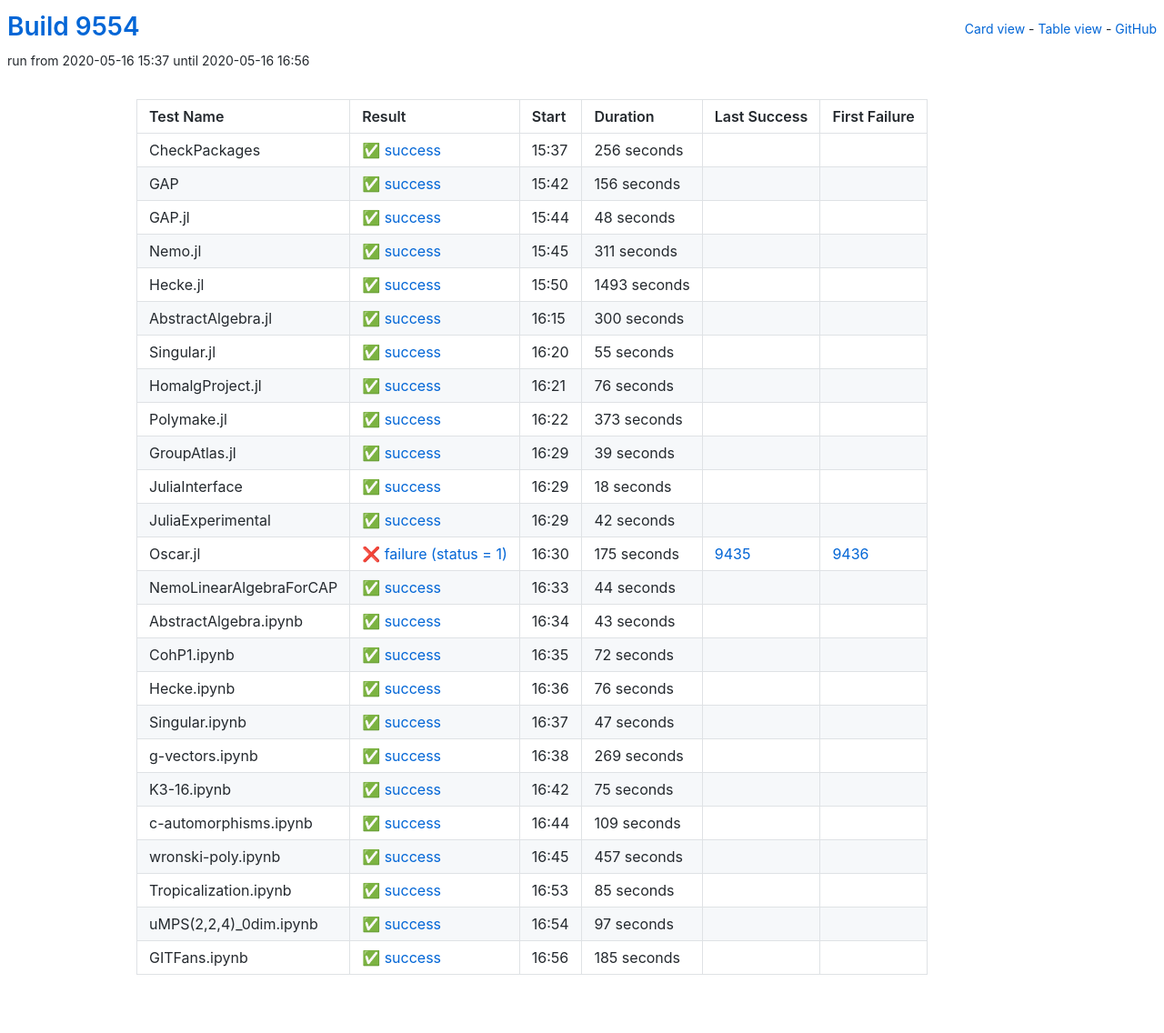
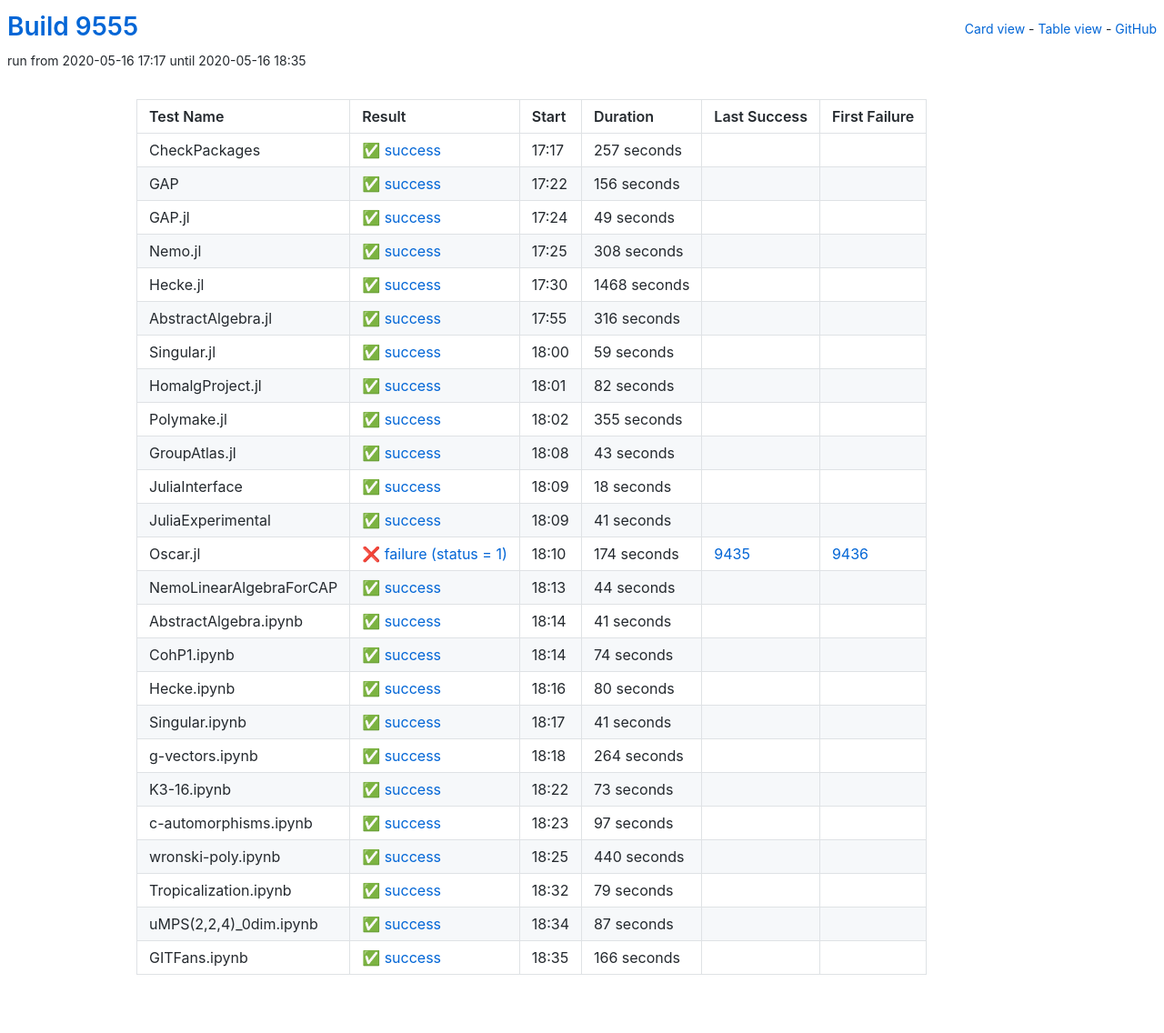
Before and after one commit to oscar-system/oscar-ci-status, a Jekyll site: the page built from table.html, in a window 1280 px wide. Shown: the whole page at 91% size. Built offline with Jekyll 4.4.1, drawn with Linux system fonts in a browser that asks for light colours.

Commit message:
Build 9555

```diff
--- a/_data/ci.yml
+++ b/_data/ci.yml
@@ -1,17 +1,17 @@
-build: 9554
-build_url: https://oscarci.mathematik.uni-kl.de/job/oscar/9554/
+build: 9555
+build_url: https://oscarci.mathematik.uni-kl.de/job/oscar/9555/
 job: oscar
 tests:
-- duration: 256
+- duration: 257
   exitcode: 0
   first_failure: false
   first_failure_url: null
   id: checkpackages
   last_success: false
   last_success_url: null
-  log: https://oscarci.mathematik.uni-kl.de/job/oscar/9554/artifact/logs/build-9554/CheckPackages.log
+  log: https://oscarci.mathematik.uni-kl.de/job/oscar/9555/artifact/logs/build-9555/CheckPackages.log
   name: CheckPackages
-  start: 2020-05-16 15:37
+  start: 2020-05-16 17:17
   status: success
   success: true
 - duration: 156
@@ -21,105 +21,105 @@ tests:
   id: gap
   last_success: false
   last_success_url: null
-  log: https://oscarci.mathematik.uni-kl.de/job/oscar/9554/artifact/logs/build-9554/GAP.log
+  log: https://oscarci.mathematik.uni-kl.de/job/oscar/9555/artifact/logs/build-9555/GAP.log
   name: GAP
-  start: 2020-05-16 15:42
+  start: 2020-05-16 17:22
   status: success
   success: true
-- duration: 48
+- duration: 49
   exitcode: 0
   first_failure: false
   first_failure_url: null
   id: gap-jl
   last_success: false
   last_success_url: null
-  log: https://oscarci.mathematik.uni-kl.de/job/oscar/9554/artifact/logs/build-9554/GAP.jl.log
+  log: https://oscarci.mathematik.uni-kl.de/job/oscar/9555/artifact/logs/build-9555/GAP.jl.log
   name: GAP.jl
-  start: 2020-05-16 15:44
+  start: 2020-05-16 17:24
   status: success
   success: true
-- duration: 311
+- duration: 308
   exitcode: 0
   first_failure: false
   first_failure_url: null
   id: nemo-jl
   last_success: false
   last_success_url: null
-  log: https://oscarci.mathematik.uni-kl.de/job/oscar/9554/artifact/logs/build-9554/Nemo.jl.log
+  log: https://oscarci.mathematik.uni-kl.de/job/oscar/9555/artifact/logs/build-9555/Nemo.jl.log
   name: Nemo.jl
-  start: 2020-05-16 15:45
+  start: 2020-05-16 17:25
   status: success
   success: true
-- duration: 1493
+- duration: 1468
   exitcode: 0
   first_failure: false
   first_failure_url: null
   id: hecke-jl
   last_success: false
   last_success_url: null
-  log: https://oscarci.mathematik.uni-kl.de/job/oscar/9554/artifact/logs/build-9554/Hecke.jl.log
+  log: https://oscarci.mathematik.uni-kl.de/job/oscar/9555/artifact/logs/build-9555/Hecke.jl.log
   name: Hecke.jl
-  start: 2020-05-16 15:50
+  start: 2020-05-16 17:30
   status: success
   success: true
-- duration: 300
+- duration: 316
   exitcode: 0
   first_failure: false
   first_failure_url: null
   id: abstractalgebra-jl
   last_success: false
   last_success_url: null
-  log: https://oscarci.mathematik.uni-kl.de/job/oscar/9554/artifact/logs/build-9554/AbstractAlgebra.jl.log
+  log: https://oscarci.mathematik.uni-kl.de/job/oscar/9555/artifact/logs/build-9555/AbstractAlgebra.jl.log
   name: AbstractAlgebra.jl
-  start: 2020-05-16 16:15
+  start: 2020-05-16 17:55
   status: success
   success: true
-- duration: 55
+- duration: 59
   exitcode: 0
   first_failure: false
   first_failure_url: null
   id: singular-jl
   last_success: false
   last_success_url: null
-  log: https://oscarci.mathematik.uni-kl.de/job/oscar/9554/artifact/logs/build-9554/Singular.jl.log
+  log: https://oscarci.mathematik.uni-kl.de/job/oscar/9555/artifact/logs/build-9555/Singular.jl.log
   name: Singular.jl
-  start: 2020-05-16 16:20
+  start: 2020-05-16 18:00
   status: success
   success: true
-- duration: 76
+- duration: 82
   exitcode: 0
   first_failure: false
   first_failure_url: null
   id: homalgproject-jl
   last_success: false
   last_success_url: null
-  log: https://oscarci.mathematik.uni-kl.de/job/oscar/9554/artifact/logs/build-9554/HomalgProject.jl.log
+  log: https://oscarci.mathematik.uni-kl.de/job/oscar/9555/artifact/logs/build-9555/HomalgProject.jl.log
   name: HomalgProject.jl
-  start: 2020-05-16 16:21
+  start: 2020-05-16 18:01
   status: success
   success: true
-- duration: 373
+- duration: 355
   exitcode: 0
   first_failure: false
   first_failure_url: null
   id: polymake-jl
   last_success: false
   last_success_url: null
-  log: https://oscarci.mathematik.uni-kl.de/job/oscar/9554/artifact/logs/build-9554/Polymake.jl.log
+  log: https://oscarci.mathematik.uni-kl.de/job/oscar/9555/artifact/logs/build-9555/Polymake.jl.log
   name: Polymake.jl
-  start: 2020-05-16 16:22
+  start: 2020-05-16 18:02
   status: success
   success: true
-- duration: 39
+- duration: 43
   exitcode: 0
   first_failure: false
   first_failure_url: null
   id: groupatlas-jl
   last_success: false
   last_success_url: null
-  log: https://oscarci.mathematik.uni-kl.de/job/oscar/9554/artifact/logs/build-9554/GroupAtlas.jl.log
+  log: https://oscarci.mathematik.uni-kl.de/job/oscar/9555/artifact/logs/build-9555/GroupAtlas.jl.log
   name: GroupAtlas.jl
-  start: 2020-05-16 16:29
+  start: 2020-05-16 18:08
   status: success
   success: true
 - duration: 18
@@ -129,33 +129,33 @@ tests:
   id: juliainterface
   last_success: false
   last_success_url: null
-  log: https://oscarci.mathematik.uni-kl.de/job/oscar/9554/artifact/logs/build-9554/JuliaInterface.log
+  log: https://oscarci.mathematik.uni-kl.de/job/oscar/9555/artifact/logs/build-9555/JuliaInterface.log
   name: JuliaInterface
-  start: 2020-05-16 16:29
+  start: 2020-05-16 18:09
   status: success
   success: true
-- duration: 42
+- duration: 41
   exitcode: 0
   first_failure: false
   first_failure_url: null
   id: juliaexperimental
   last_success: false
   last_success_url: null
-  log: https://oscarci.mathematik.uni-kl.de/job/oscar/9554/artifact/logs/build-9554/JuliaExperimental.log
+  log: https://oscarci.mathematik.uni-kl.de/job/oscar/9555/artifact/logs/build-9555/JuliaExperimental.log
   name: JuliaExperimental
-  start: 2020-05-16 16:29
+  start: 2020-05-16 18:09
   status: success
   success: true
-- duration: 175
+- duration: 174
   exitcode: 1
   first_failure: 9436
   first_failure_url: https://oscarci.mathematik.uni-kl.de/job/oscar/9436/
   id: oscar-jl
   last_success: 9435
   last_success_url: https://oscarci.mathematik.uni-kl.de/job/oscar/9435/
-  log: https://oscarci.mathematik.uni-kl.de/job/oscar/9554/artifact/logs/build-9554/Oscar.jl.log
+  log: https://oscarci.mathematik.uni-kl.de/job/oscar/9555/artifact/logs/build-9555/Oscar.jl.log
   name: Oscar.jl
-  start: 2020-05-16 16:30
+  start: 2020-05-16 18:10
   status: failure
   success: false
 - duration: 44
@@ -165,140 +165,140 @@ tests:
   id: nemolinearalgebraforcap
   last_success: false
   last_success_url: null
-  log: https://oscarci.mathematik.uni-kl.de/job/oscar/9554/artifact/logs/build-9554/NemoLinearAlgebraForCAP.log
+  log: https://oscarci.mathematik.uni-kl.de/job/oscar/9555/artifact/logs/build-9555/NemoLinearAlgebraForCAP.log
   name: NemoLinearAlgebraForCAP
-  start: 2020-05-16 16:33
+  start: 2020-05-16 18:13
   status: success
   success: true
-- duration: 43
+- duration: 41
   exitcode: 0
   first_failure: false
   first_failure_url: null
   id: abstractalgebra-ipynb
   last_success: false
   last_success_url: null
-  log: https://oscarci.mathematik.uni-kl.de/job/oscar/9554/artifact/logs/build-9554/AbstractAlgebra.ipynb.log
+  log: https://oscarci.mathematik.uni-kl.de/job/oscar/9555/artifact/logs/build-9555/AbstractAlgebra.ipynb.log
   name: AbstractAlgebra.ipynb
-  start: 2020-05-16 16:34
+  start: 2020-05-16 18:14
   status: success
   success: true
-- duration: 72
+- duration: 74
   exitcode: 0
   first_failure: false
   first_failure_url: null
   id: cohp1-ipynb
   last_success: false
   last_success_url: null
-  log: https://oscarci.mathematik.uni-kl.de/job/oscar/9554/artifact/logs/build-9554/CohP1.ipynb.log
+  log: https://oscarci.mathematik.uni-kl.de/job/oscar/9555/artifact/logs/build-9555/CohP1.ipynb.log
   name: CohP1.ipynb
-  start: 2020-05-16 16:35
+  start: 2020-05-16 18:14
   status: success
   success: true
-- duration: 76
+- duration: 80
   exitcode: 0
   first_failure: false
   first_failure_url: null
   id: hecke-ipynb
   last_success: false
   last_success_url: null
-  log: https://oscarci.mathematik.uni-kl.de/job/oscar/9554/artifact/logs/build-9554/Hecke.ipynb.log
+  log: https://oscarci.mathematik.uni-kl.de/job/oscar/9555/artifact/logs/build-9555/Hecke.ipynb.log
   name: Hecke.ipynb
-  start: 2020-05-16 16:36
+  start: 2020-05-16 18:16
   status: success
   success: true
-- duration: 47
+- duration: 41
   exitcode: 0
   first_failure: false
   first_failure_url: null
   id: singular-ipynb
   last_success: false
   last_success_url: null
-  log: https://oscarci.mathematik.uni-kl.de/job/oscar/9554/artifact/logs/build-9554/Singular.ipynb.log
+  log: https://oscarci.mathematik.uni-kl.de/job/oscar/9555/artifact/logs/build-9555/Singular.ipynb.log
   name: Singular.ipynb
-  start: 2020-05-16 16:37
+  start: 2020-05-16 18:17
   status: success
   success: true
-- duration: 269
+- duration: 264
   exitcode: 0
   first_failure: false
   first_failure_url: null
   id: g-vectors-ipynb
   last_success: false
   last_success_url: null
-  log: https://oscarci.mathematik.uni-kl.de/job/oscar/9554/artifact/logs/build-9554/g-vectors.ipynb.log
+  log: https://oscarci.mathematik.uni-kl.de/job/oscar/9555/artifact/logs/build-9555/g-vectors.ipynb.log
   name: g-vectors.ipynb
-  start: 2020-05-16 16:38
+  start: 2020-05-16 18:18
   status: success
   success: true
-- duration: 75
+- duration: 73
   exitcode: 0
   first_failure: false
   first_failure_url: null
   id: k3-16-ipynb
   last_success: false
   last_success_url: null
-  log: https://oscarci.mathematik.uni-kl.de/job/oscar/9554/artifact/logs/build-9554/K3-16.ipynb.log
+  log: https://oscarci.mathematik.uni-kl.de/job/oscar/9555/artifact/logs/build-9555/K3-16.ipynb.log
   name: K3-16.ipynb
-  start: 2020-05-16 16:42
+  start: 2020-05-16 18:22
   status: success
   success: true
-- duration: 109
+- duration: 97
   exitcode: 0
   first_failure: false
   first_failure_url: null
   id: c-automorphisms-ipynb
   last_success: false
   last_success_url: null
-  log: https://oscarci.mathematik.uni-kl.de/job/oscar/9554/artifact/logs/build-9554/c-automorphisms.ipynb.log
+  log: https://oscarci.mathematik.uni-kl.de/job/oscar/9555/artifact/logs/build-9555/c-automorphisms.ipynb.log
   name: c-automorphisms.ipynb
-  start: 2020-05-16 16:44
+  start: 2020-05-16 18:23
   status: success
   success: true
-- duration: 457
+- duration: 440
   exitcode: 0
   first_failure: false
   first_failure_url: null
   id: wronski-poly-ipynb
   last_success: false
   last_success_url: null
-  log: https://oscarci.mathematik.uni-kl.de/job/oscar/9554/artifact/logs/build-9554/wronski-poly.ipynb.log
+  log: https://oscarci.mathematik.uni-kl.de/job/oscar/9555/artifact/logs/build-9555/wronski-poly.ipynb.log
   name: wronski-poly.ipynb
-  start: 2020-05-16 16:45
+  start: 2020-05-16 18:25
   status: success
   success: true
-- duration: 85
+- duration: 79
   exitcode: 0
   first_failure: false
   first_failure_url: null
   id: tropicalization-ipynb
   last_success: false
   last_success_url: null
-  log: https://oscarci.mathematik.uni-kl.de/job/oscar/9554/artifact/logs/build-9554/Tropicalization.ipynb.log
+  log: https://oscarci.mathematik.uni-kl.de/job/oscar/9555/artifact/logs/build-9555/Tropicalization.ipynb.log
   name: Tropicalization.ipynb
-  start: 2020-05-16 16:53
+  start: 2020-05-16 18:32
   status: success
   success: true
-- duration: 97
+- duration: 87
   exitcode: 0
   first_failure: false
   first_failure_url: null
   id: umps-2-2-4-0dim-ipynb
   last_success: false
   last_success_url: null
-  log: https://oscarci.mathematik.uni-kl.de/job/oscar/9554/artifact/logs/build-9554/uMPS-2-2-4-_0dim.ipynb.log
+  log: https://oscarci.mathematik.uni-kl.de/job/oscar/9555/artifact/logs/build-9555/uMPS-2-2-4-_0dim.ipynb.log
   name: uMPS(2,2,4)_0dim.ipynb
-  start: 2020-05-16 16:54
+  start: 2020-05-16 18:34
   status: success
   success: true
-- duration: 185
+- duration: 166
   exitcode: 0
   first_failure: false
   first_failure_url: null
   id: gitfans-ipynb
   last_success: false
   last_success_url: null
-  log: https://oscarci.mathematik.uni-kl.de/job/oscar/9554/artifact/logs/build-9554/GITFans.ipynb.log
+  log: https://oscarci.mathematik.uni-kl.de/job/oscar/9555/artifact/logs/build-9555/GITFans.ipynb.log
   name: GITFans.ipynb
-  start: 2020-05-16 16:56
+  start: 2020-05-16 18:35
   status: success
   success: true
```
Also changed, not shown: README.md.
